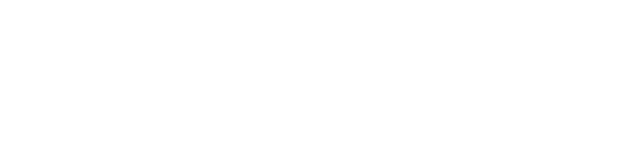
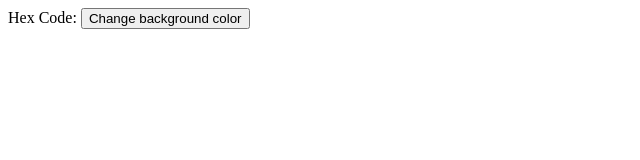
Before and after one commit to CNF1993/background-color-generator, a plain HTML site: page index.html in a window 1280 px wide. Shown: the whole page, without its empty margins (0-640 px from the left). Drawn offline with Linux system fonts and the light colour scheme.

Commit message:
add tags to index

```diff
--- a/index.html
+++ b/index.html
@@ -7,6 +7,9 @@
     <link rel="stylesheet" href="styles.css">
 </head>
 <body>
-
+    <main>
+        <span>Hex Code: <strong id="hex-code"></strong> </span>
+        <button id="button">Change background color</button>
+    </main>
 </body>
 </html>
```
